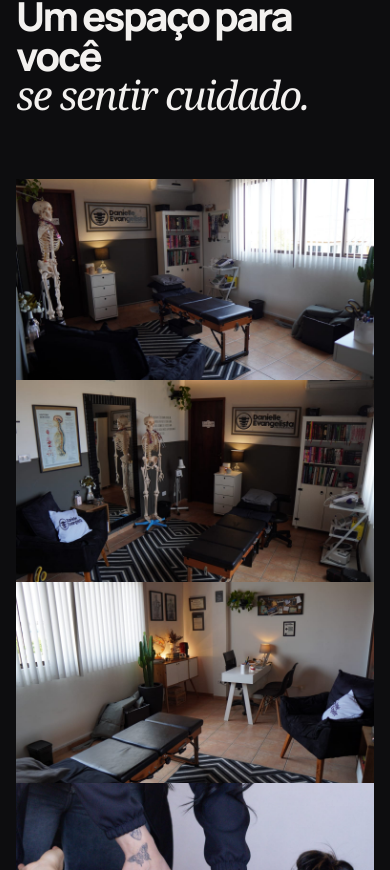
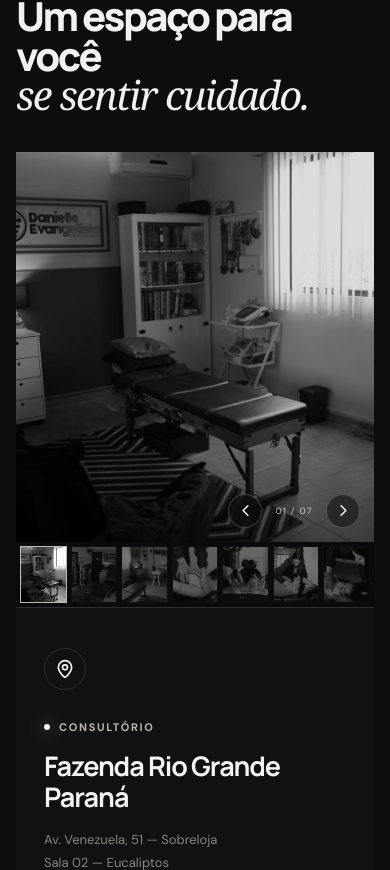
Before and after one commit to jorgekoch/site-dani, a React (Vite) app in the folder frontend/: page / in a window 390 px wide. Shown: the part 7454-8324 px from the top of the page. Built offline with nearby package versions, Linux system fonts and the light colour scheme.

Commit message:
style: design clinic gallery carousel

```diff
--- a/frontend/src/components/sections/ClinicSection.css
+++ b/frontend/src/components/sections/ClinicSection.css
@@ -6,24 +6,118 @@
   margin-bottom: 65px;
 }
 
-.clinic-grid {
+.clinic-gallery-layout {
   display: grid;
   grid-template-columns: 1.35fr .65fr;
-  min-height: 500px;
+  min-height: 620px;
   background: #111113;
 }
 
-.clinic-main {
+.clinic-gallery {
+  min-width: 0;
+  padding: 0;
   overflow: hidden;
+  background: #09090b;
 }
 
-.clinic-main img {
+.clinic-gallery-stage {
+  position: relative;
+  height: 535px;
+  overflow: hidden;
+  background: #09090b;
+}
+
+.clinic-gallery-image {
+  position: absolute;
+  inset: 0;
   width: 100%;
   height: 100%;
-  min-height: 500px;
   object-fit: cover;
   filter: grayscale(1);
-  opacity: .82;
+  opacity: 0;
+  transform: scale(1.025);
+  transition: opacity .45s ease, transform .7s ease;
+}
+
+.clinic-gallery-image.is-active {
+  opacity: .86;
+  transform: scale(1);
+}
+
+.clinic-gallery-overlay {
+  position: absolute;
+  inset: auto 0 0;
+  height: 120px;
+  pointer-events: none;
+  background: linear-gradient(transparent, rgba(0,0,0,.62));
+}
+
+.clinic-gallery-controls {
+  position: absolute;
+  right: 25px;
+  bottom: 22px;
+  z-index: 2;
+  display: flex;
+  align-items: center;
+  gap: 13px;
+  color: rgba(255,255,255,.7);
+  font-size: 9px;
+  letter-spacing: .15em;
+}
+
+.clinic-gallery-controls button {
+  width: 38px;
+  height: 38px;
+  display: grid;
+  place-items: center;
+  border: 1px solid rgba(255,255,255,.2);
+  border-radius: 50%;
+  color: #f2efeb;
+  background: rgba(8,8,9,.5);
+  backdrop-filter: blur(10px);
+  transition: background .2s ease, border-color .2s ease, transform .2s ease;
+}
+
+.clinic-gallery-controls button:hover {
+  background: rgba(255,255,255,.12);
+  border-color: rgba(255,255,255,.45);
+  transform: translateY(-1px);
+}
+
+.clinic-gallery-thumbs {
+  height: 85px;
+  display: grid;
+  grid-template-columns: repeat(7, 1fr);
+  gap: 7px;
+  padding: 7px;
+  box-sizing: border-box;
+  background: #0b0b0d;
+}
+
+.clinic-gallery-thumbs button {
+  min-width: 0;
+  overflow: hidden;
+  padding: 0;
+  border: 1px solid transparent;
+  background: #151517;
+  opacity: .45;
+  transition: opacity .2s ease, border-color .2s ease;
+}
+
+.clinic-gallery-thumbs button:hover,
+.clinic-gallery-thumbs button.is-active {
+  opacity: 1;
+}
+
+.clinic-gallery-thumbs button.is-active {
+  border-color: rgba(245,242,238,.75);
+}
+
+.clinic-gallery-thumbs img {
+  width: 100%;
+  height: 100%;
+  object-fit: cover;
+  filter: grayscale(1);
 }
 
 .clinic-info {
@@ -32,6 +126,7 @@
   flex-direction: column;
   align-items: flex-start;
   justify-content: center;
+  border-left: 1px solid var(--line);
 }
 
 .info-icon {
@@ -57,8 +152,44 @@
   line-height: 1.75;
 }
 
-@media (max-width: 720px) {
-  .clinic-grid {
+@media (max-width: 900px) {
+  .clinic-gallery-layout {
     grid-template-columns: 1fr;
   }
+
+  .clinic-info {
+    border-left: 0;
+    border-top: 1px solid var(--line);
+  }
 }
+
+@media (max-width: 600px) {
+  .clinic-heading {
+    margin-bottom: 38px;
+  }
+
+  .clinic-gallery-stage {
+    height: 390px;
+  }
+
+  .clinic-gallery-thumbs {
+    height: 65px;
+    grid-template-columns: repeat(7, 1fr);
+    gap: 4px;
+    padding: 4px;
+  }
+
+  .clinic-gallery-controls {
+    right: 14px;
+    bottom: 14px;
+  }
+
+  .clinic-gallery-controls button {
+    width: 34px;
+    height: 34px;
+  }
+
+  .clinic-info {
+    padding: 40px 28px;
+  }
+}
```
